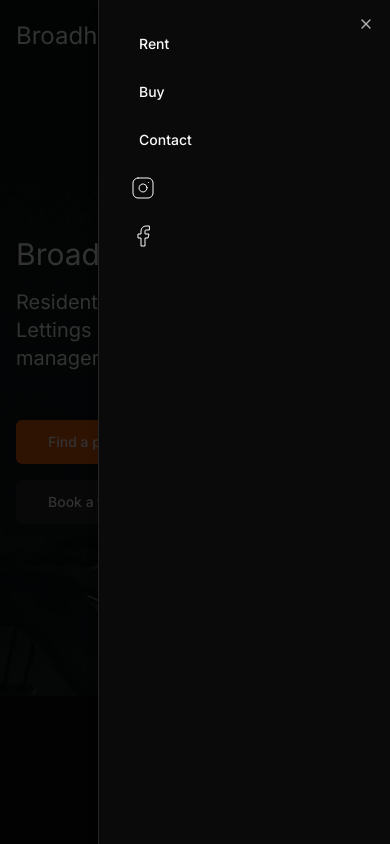
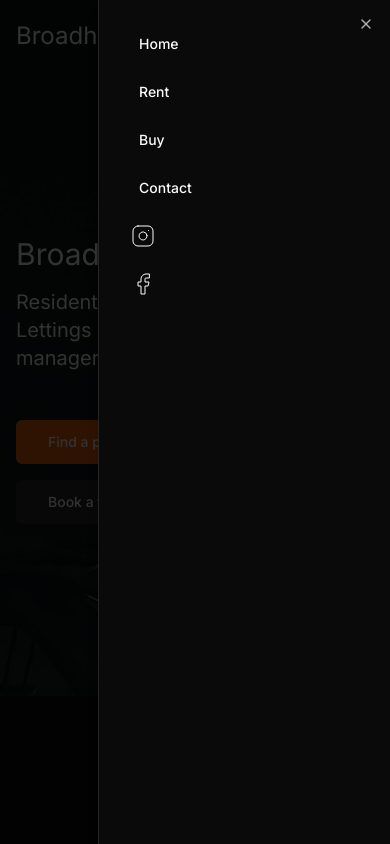
Before and after one commit to sukhsinghcodes/broadhillestate-website, a Next.js app: page / in a window 390 px wide. Both pictures are taken after a click on the button 354 px from the left and 36 px from the top of the page. Shown: the top 844 px of the page. Built offline with nearby package versions, Linux system fonts and the light colour scheme.

Commit message:
added home link to mobile nav

```diff
--- a/src/app/components/navigation.tsx
+++ b/src/app/components/navigation.tsx
@@ -51,6 +51,13 @@ export function Navigation() {
               </SheetTrigger>
               <SheetContent>
                 <ul className="flex flex-col gap-2">
+                  <li>
+                    <Link href="/">
+                      <Button variant="ghost" onClick={() => setOpen(false)}>
+                        Home
+                      </Button>
+                    </Link>
+                  </li>
                   <li>
                     <Link href="/search">
                       <Button variant="ghost" onClick={() => setOpen(false)}>
```
